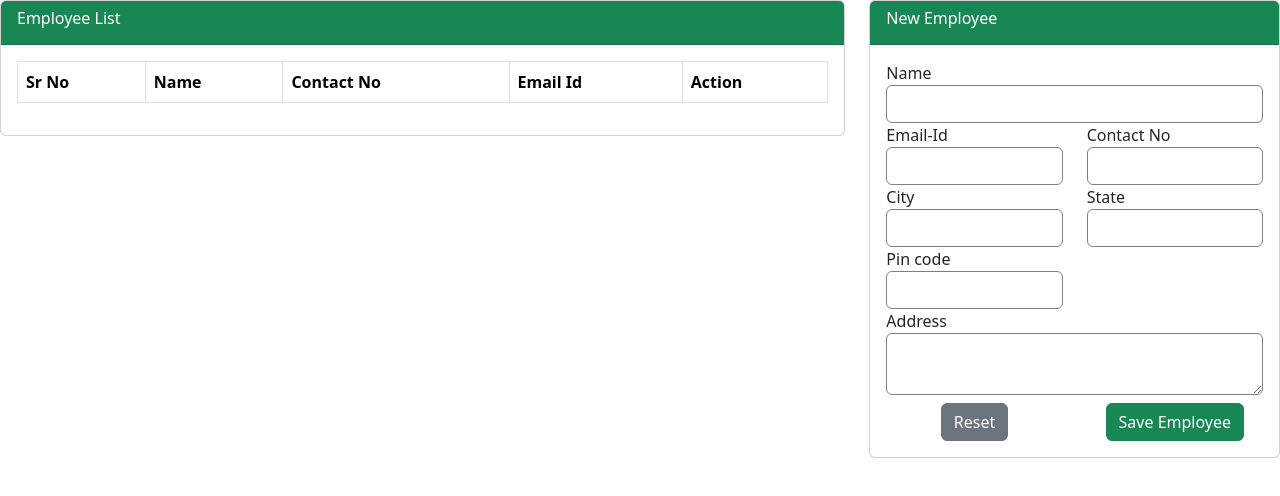
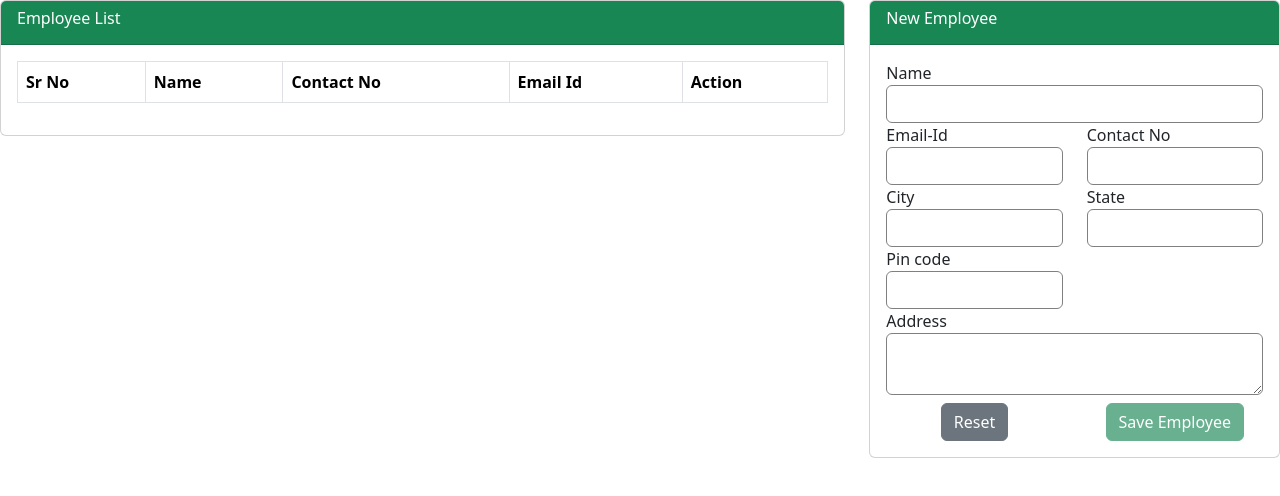
Before and after one commit to Sufiyan33/CRUD-Operation-Angular, an Angular app in the folder crud-operations/: page / in a window 1280 px wide. Shown: the top 496 px of the page. Built offline with nearby package versions, Linux system fonts and the light colour scheme.

Commit message:
Added validation on name and pinCode

```diff
--- a/crud-operations/src/app/app.component.html
+++ b/crud-operations/src/app/app.component.html
@@ -53,7 +53,9 @@
               <input type="text" formControlName="name" class="form-control">
               <div class="text-danger">
                 @if (employeeForm.controls['name'].touched) {
-                  <small>{{validationMessage.NAME_REQUIRED}}</small>
+                  @if (employeeForm.controls['name'].errors?.['required']) {
+                    <small>{{validationMessage.NAME_REQUIRED}}</small>
+                  }
                 }
               </div>
             </div>
@@ -76,6 +78,13 @@
             <div class="col-6">
               <label for="">Pin code</label>
               <input type="text" formControlName="pinCode" class="form-control">
+              <div class="text-danger">
+                @if (employeeForm.controls['pinCode'].touched) {
+                  @if (employeeForm.controls['pinCode'].errors?.['required']) {
+                    <small>{{validationMessage.PIN_CODE}}</small>
+                  }
+                }
+              </div>
             </div>
             <div class="col-12">
               <label for="">Address</label>
@@ -88,7 +97,7 @@
             </div>
             <div class="col-6 text-center">
               @if (employeeForm.controls['empId'].value == '0') {
-                <button type="button" class="btn btn-success" (click)="onSave()">Save Employee</button>
+                <button type="button" class="btn btn-success" [disabled]="employeeForm.invalid" (click)="onSave()">Save Employee</button>
               }@else {
                 <button type="button" class="btn btn-warning" (click)="onUpdate()">Update Employee</button>
               }
```
